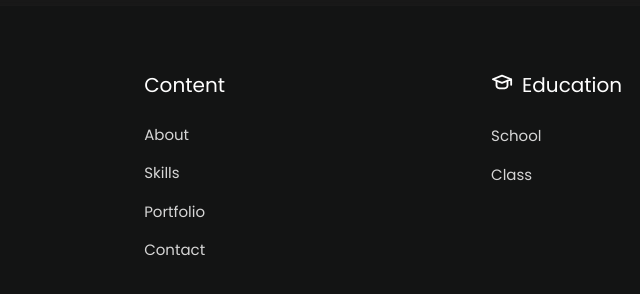
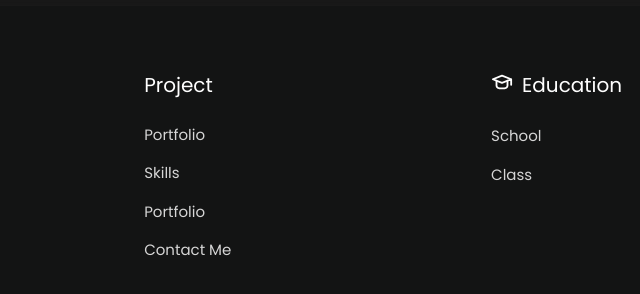
Before and after one commit to MuhamadZafarSyah/music, a plain HTML site: page index.html in a window 1280 px wide. Shown: the part 1286-1580 px from the top of the page, 434-1074 px from the left. Drawn offline with nearby package versions, Linux system fonts and the light colour scheme.

Commit message:
Music Website

```diff
--- a/index.html
+++ b/index.html
@@ -1126,7 +1126,7 @@
             src="https://i.scdn.co/image/ab67616d0000b273f1633137438ea7b4dd9e0371"
             alt=""
           />
-          <div class="flex flex-col">
+          <div class="flex flex-col mt-4>
             <h1 class="text-5xl font-semibold text-white">Pilu Membiru</h1>
             <h3 class="text-3xl text-[#c7c5c5] mt-4">By Kunto Aji</h3>
             <h3 class="text-3xl text-[#918b8b] mt-4 mb-4">
@@ -1779,11 +1779,21 @@
       </div>
 
       <div class="footer-content">
-        <h4>Content</h4>
-        <li><a href="#about">About</a></li>
-        <li><a href="#skills">Skills</a></li>
-        <li><a href="#portfolio">Portfolio</a></li>
-        <li><a href="#contact">Contact</a></li>
+        <h4>Project</h4>
+        <li>
+          <a
+            href="https://muhamad-zafar-syah-portfoliolaravel-111.000webhostapp.com/"
+            >Portfolio</a
+          >
+        </li>
+        <li><a href="htpps://skyflixx.github.io">Skills</a></li>
+        <li><a href="https://soktahu.github.io">Portfolio</a></li>
+        <li>
+          <a
+            href="https://api.whatsapp.com/send/?phone=6288214367530&text=Halloo+Zafarr+mari+kita+membahas+codingan+bersama-sama&type=phone_number&app_absent=0"
+            >Contact Me</a
+          >
+        </li>
       </div>
 
       <div class="footer-content">
--- a/style.css
+++ b/style.css
@@ -38,7 +38,7 @@
   -webkit-backdrop-filter: blur(4.9px);
   border: 1px solid rgba(193, 99, 248, 0.21);
   border-radius: 5px;
-  width: 70%;
+  width: 90%;
   height: 80%;
   overflow-y: scroll;
   position: relative;
```
